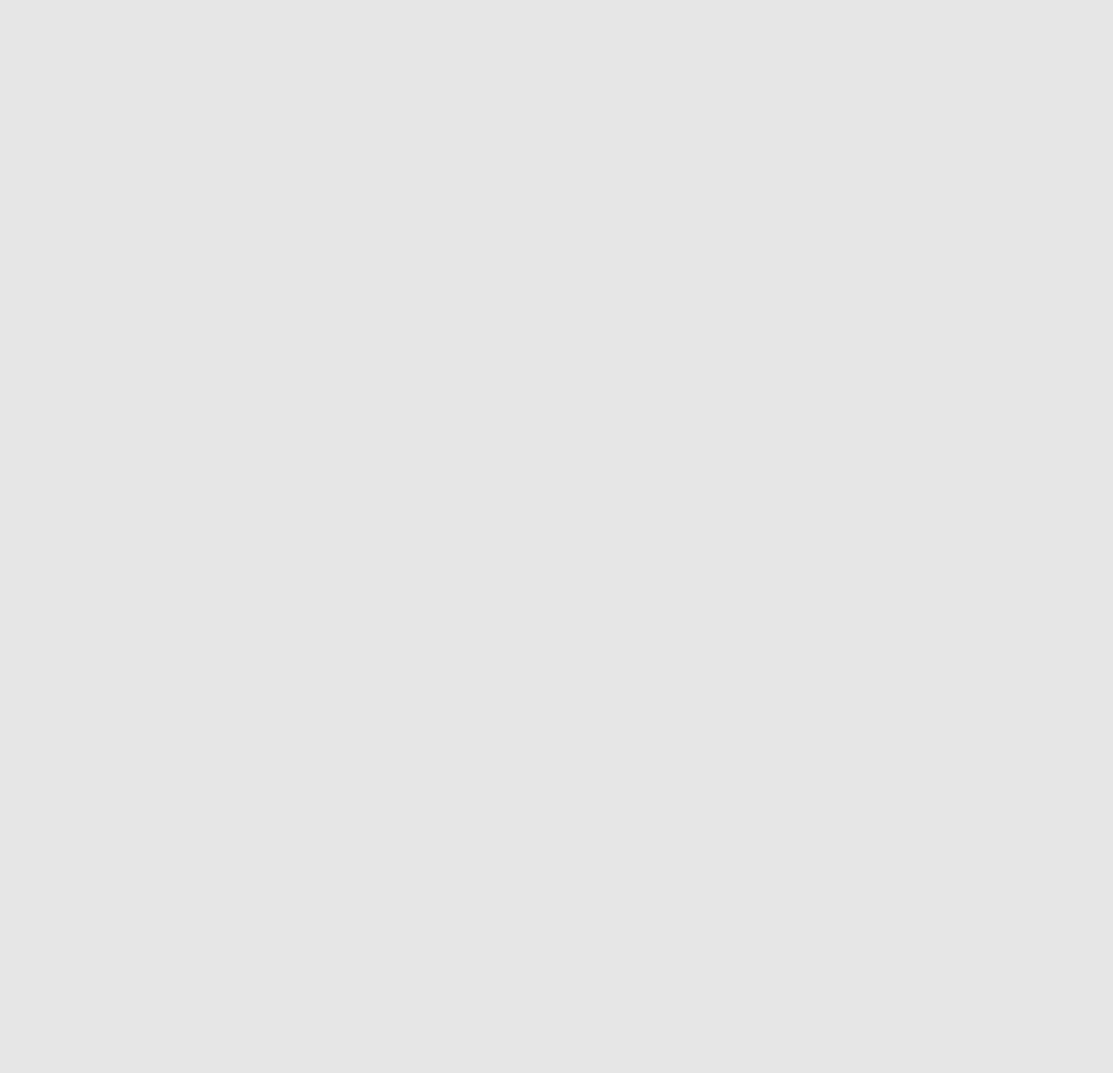
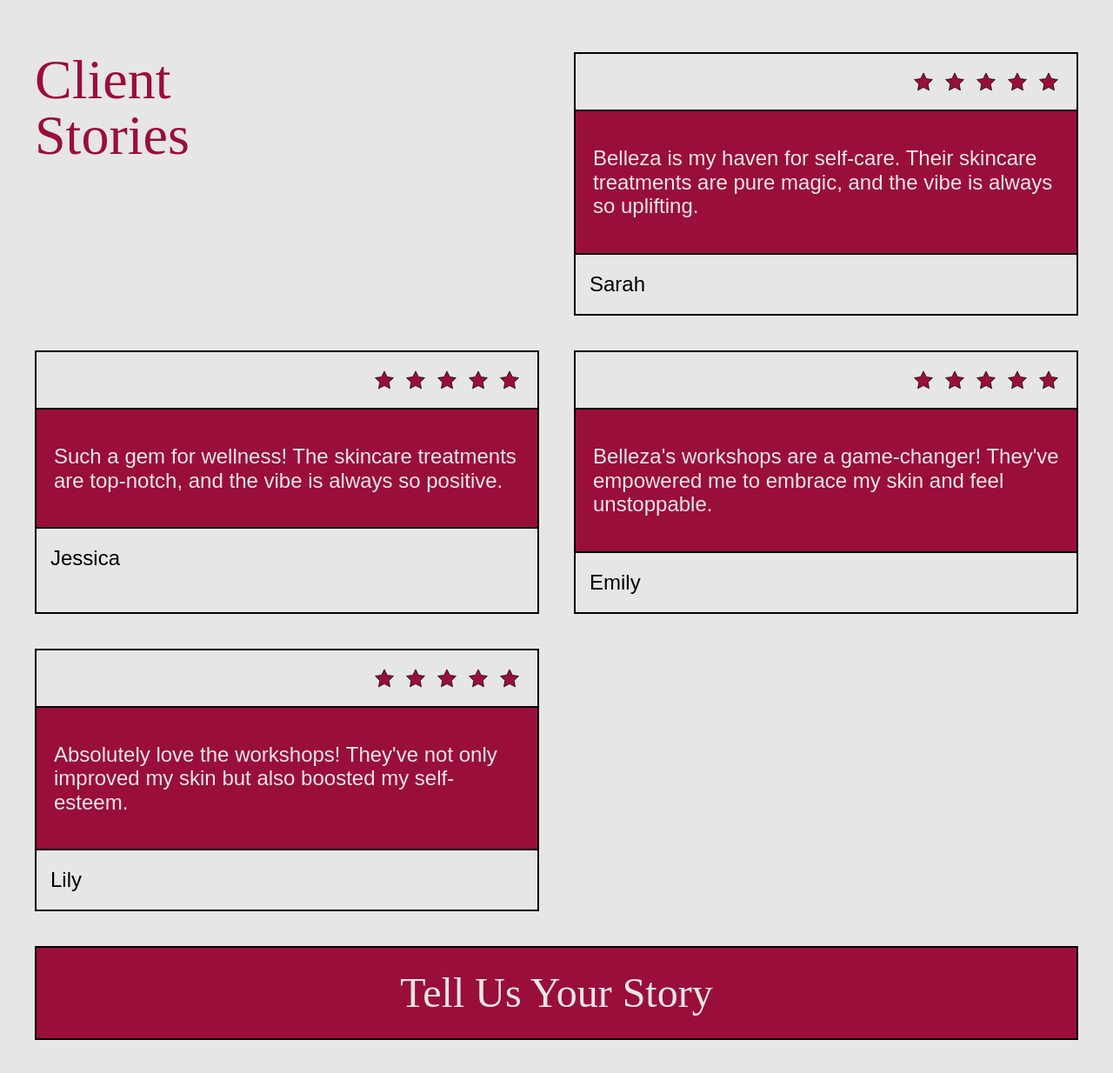
Before and after one commit to alexkustan/Belleza, a Next.js app: page / in a window 1280 px wide. Shown: the part 4385-5619 px from the top of the page at 87% size. Before the commit the page ends 4209 px from the top, so only its background shows below. Built offline with nearby package versions, Linux system fonts and the light colour scheme.

Commit message:
client stories section done

```diff
--- a/app/page.tsx
+++ b/app/page.tsx
@@ -1,3 +1,4 @@
+import { ClientStories } from "@/components/client-stories";
 import { Hero } from "@/components/Hero";
 import { LuxeTreats } from "@/components/luxe-treats";
 import { MindfulnessMarqueeAnimation } from "@/components/mindfulness-marquee-animation";
@@ -10,8 +11,9 @@
       <Hero />
       <OurStory />
       <LuxeTreats />
-      {/* <MindfulnessMarqueeAnimation /> */}
+      <MindfulnessMarqueeAnimation />
       <Sisterhood />
+      <ClientStories />
     </main>
   );
 }
--- /dev/null
+++ b/components/client-stories.tsx
@@ -0,0 +1,58 @@
+import Image from "next/image";
+import React from "react";
+import star from "@/public/images/star.svg";
+import { MainButton } from "./main-button";
+
+export const ClientStories: React.FC = () => {
+  const story = [
+    {
+      story:
+        "Belleza is my haven for self-care. Their skincare treatments are pure magic, and the vibe is always so uplifting.",
+      name: "Sarah",
+    },
+    {
+      story:
+        "Such a gem for wellness! The skincare treatments are top-notch, and the vibe is always so positive.",
+      name: "Jessica",
+    },
+    {
+      story:
+        "Belleza's workshops are a game-changer! They've empowered me to embrace my skin and feel unstoppable.",
+      name: "Emily",
+    },
+    {
+      story:
+        "Absolutely love the workshops! They've not only improved my skin but also boosted my self-esteem.",
+      name: "Lily",
+    },
+  ];
+  return (
+    <section className="py-20 md:py-[100px] lg:py-[140px]">
+      <div className="grid gap-5 md:gap-[30px] lg:gap-[40px] lg:grid-cols-2 px-5 md:px-[30px] lg:px-[40px]">
+        <h2 className="title-small text-[#990F39]">
+          Client <br />
+          Stories
+        </h2>
+        {story.map((item, index) => (
+          <div key={index} className="border-2 border-black">
+            <div className="flex justify-end gap-3 p-5">
+              <Image src={star} alt="star" className="size-6" />
+              <Image src={star} alt="star" className="size-6" />
+              <Image src={star} alt="star" className="size-6" />
+              <Image src={star} alt="star" className="size-6" />
+              <Image src={star} alt="star" className="size-6" />
+            </div>
+            <p className="body-medium-regular border-y-2 bg-secondary text-[#e6e6e6] border-black py-10 px-5">
+              {item.story}
+            </p>
+            <p className="p-4 body-medium-medium">{item.name}</p>
+          </div>
+        ))}
+        <MainButton
+          text="Tell Us Your Story"
+          className="lg:row-start-4 lg:col-span-2"
+        />
+      </div>
+    </section>
+  );
+};
--- a/components/main-button.tsx
+++ b/components/main-button.tsx
@@ -1,12 +1,19 @@
+import { cn } from "@/utils/cn";
 import React from "react";
 
 interface Props {
   text: string;
+  className?: string; // Optional prop to pass additional class names
 }
 
-export const MainButton: React.FC<Props> = ({ text }) => {
+export const MainButton: React.FC<Props> = ({ text, className }) => {
   return (
-    <button className="py-2 md:py-3 lg:py-4 bg-secondary text-[#e6e6e6] label-large border-2 border-black">
+    <button
+      className={cn(
+        "py-2 md:py-3 lg:py-4 bg-secondary text-[#e6e6e6] label-large border-2 border-black",
+        className
+      )}
+    >
       {text}
     </button>
   );
--- a/components/mindfulness-marquee-animation.tsx
+++ b/components/mindfulness-marquee-animation.tsx
@@ -2,9 +2,9 @@
 
 export const MindfulnessMarqueeAnimation: React.FC = () => {
   return (
-    <section>
-      <div className="border-2 border-[#990F39] p-5 md:p-[30px] lg:p-[40px]">
-        <p className="label-large text-[#990F39]">
+    <section className=" px-5 md:px-[30px] lg:px-[40px] md:mt-7 lg:-mt-2">
+      <div className="border-2 border-[#990F39] py-2 md:py-[10px] lg:py-[14px]">
+        <p className="label-large text-[#990F39] overflow-hidden text-nowrap">
           Dive into Mindfulness, Stress Management, and Self-Care at Belleza
         </p>
       </div>
--- /dev/null
+++ b/utils/cn.ts
@@ -0,0 +1,5 @@
+export function cn(
+  ...classes: (string | undefined | null | boolean)[]
+): string {
+  return classes.filter(Boolean).join(" ");
+}
```
Also changed, not shown: package.json (+6 -5 lines), public/images/star.svg (added), 1 other file (tests, documents, lock files or other folders).
